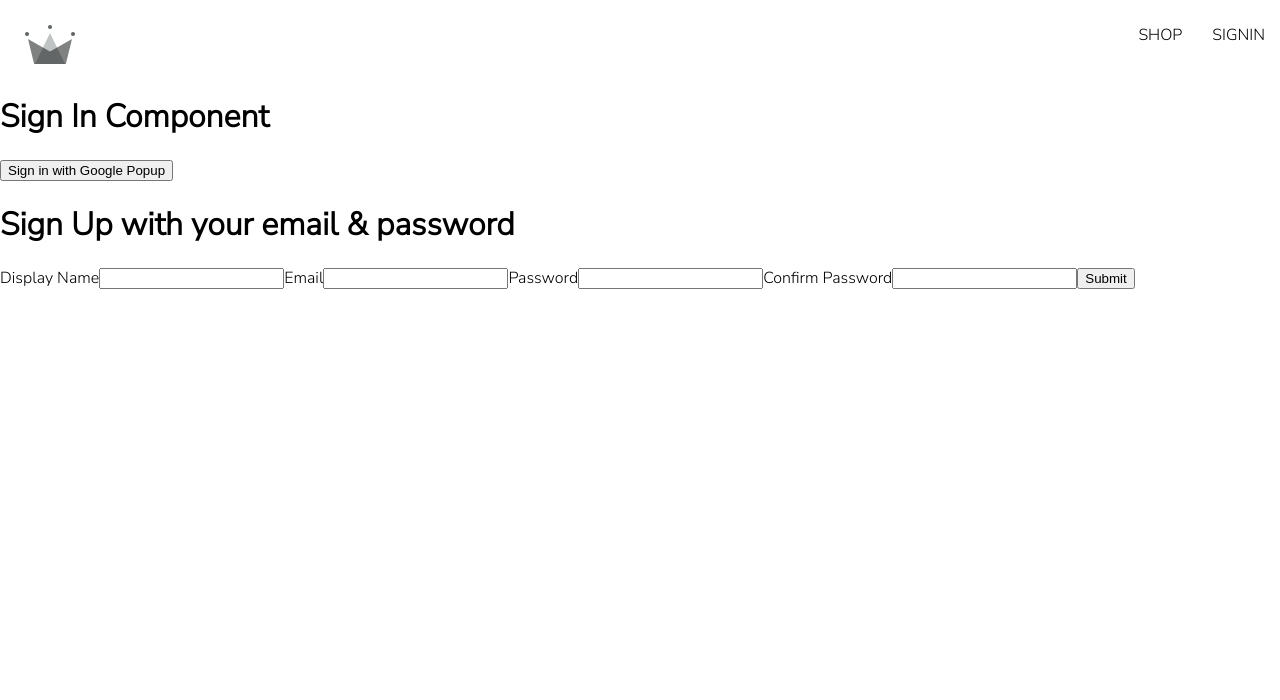
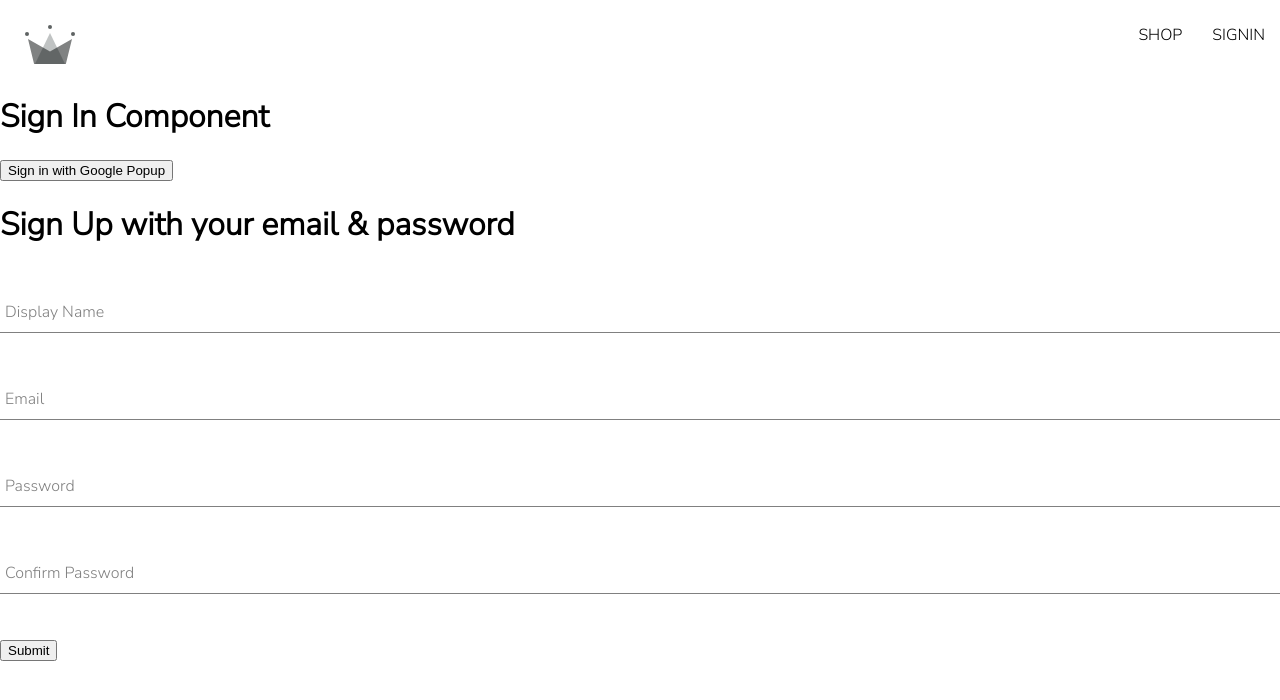
Before and after one commit to mSaurabh/crwn-clothing, a React (Create React App) app: page /sign-in in a window 1280 px wide. Shown: the top 700 px of the page. Built offline with nearby package versions, Linux system fonts and the light colour scheme.

Commit message:
Added style and new forminput component

```diff
--- /dev/null
+++ b/src/components/form-input/form-input.component.jsx
@@ -0,0 +1,18 @@
+import "./form-input.styles.scss";
+
+export const FormInput = ({ label, ...otherProps }) => {
+  return (
+    <div className="group">
+      <input className="form-input" {...otherProps} />
+      {label && (
+        <label
+          className={`${
+            otherProps.value.length ? "shrink" : ""
+          } form-input-label`}
+        >
+          {label}
+        </label>
+      )}
+    </div>
+  );
+};
--- /dev/null
+++ b/src/components/form-input/form-input.styles.scss
@@ -0,0 +1,46 @@
+$sub-color: grey;
+$main-color: black;
+@mixin shrinkLabel {
+  top: -14px;
+  font-size: 12px;
+  color: $main-color;
+}
+.group {
+  position: relative;
+  margin: 45px 0;
+  .form-input {
+    background: none;
+    background-color: white;
+    color: $sub-color;
+    font-size: 18px;
+    padding: 10px 10px 10px 5px;
+    display: block;
+    width: 100%;
+    border: none;
+    border-radius: 0;
+    border-bottom: 1px solid $sub-color;
+    margin: 25px 0;
+    &:focus {
+      outline: none;
+    }
+    &:focus ~ .form-input-label {
+      @include shrinkLabel();
+    }
+  }
+  input[type="password"] {
+    letter-spacing: 0.3em;
+  }
+  .form-input-label {
+    color: $sub-color;
+    font-size: 16px;
+    font-weight: normal;
+    position: absolute;
+    pointer-events: none;
+    left: 5px;
+    top: 10px;
+    transition: 300ms ease all;
+    &.shrink {
+      @include shrinkLabel();
+    }
+  }
+}
--- a/src/components/sign-up-form/sign-up-form.component.js
+++ b/src/components/sign-up-form/sign-up-form.component.js
@@ -3,6 +3,7 @@
   createAuthUserWithEmailAndPassword,
   createUserDocumentFromAuth
 } from "../../utils/firebase/firebase.utils";
+import { FormInput } from "../form-input/form-input.component";
 
 const defaultFormFields = {
   displayName: "",
@@ -52,42 +53,38 @@
     <div>
       <h1>Sign Up with your email & password</h1>
       <form onSubmit={handleSubmit}>
-        <label>Display Name</label>
-        <input
+        <FormInput
+          label="Display Name"
           type="text"
           required
           name="displayName"
           onChange={handleChange}
           value={displayName}
         />
-
-        <label>Email</label>
-        <input
+        <FormInput
+          label="Email"
           type="email"
           required
           name="email"
           onChange={handleChange}
           value={email}
         />
-
-        <label>Password</label>
-        <input
+        <FormInput
+          label="Password"
           type="password"
           required
           name="password"
           onChange={handleChange}
           value={password}
         />
-
-        <label>Confirm Password</label>
-        <input
+        <FormInput
+          label="Confirm Password"
           type="password"
           required
           name="confirmPassword"
           onChange={handleChange}
           value={confirmPassword}
         />
-
         <button type="submit">Submit</button>
       </form>
     </div>
--- /dev/null
+++ b/src/components/sign-up-form/sign-up.styles.scss
@@ -0,0 +1,46 @@
+$sub-color: grey;
+$main-color: black;
+@mixin shrinkLabel {
+  top: -14px;
+  font-size: 12px;
+  color: $main-color;
+}
+.group {
+  position: relative;
+  margin: 45px 0;
+  .form-input {
+    background: none;
+    background-color: white;
+    color: $sub-color;
+    font-size: 18px;
+    padding: 10px 10px 10px 5px;
+    display: block;
+    width: 100%;
+    border: none;
+    border-radius: 0;
+    border-bottom: 1px solid $sub-color;
+    margin: 25px 0;
+    &:focus {
+      outline: none;
+    }
+    &:focus ~ .form-input-label {
+      @include shrinkLabel();
+    }
+  }
+  input[type="password"] {
+    letter-spacing: 0.3em;
+  }
+  .form-input-label {
+    color: $sub-color;
+    font-size: 16px;
+    font-weight: normal;
+    position: absolute;
+    pointer-events: none;
+    left: 5px;
+    top: 10px;
+    transition: 300ms ease all;
+    &.shrink {
+      @include shrinkLabel();
+    }
+  }
+}
```
